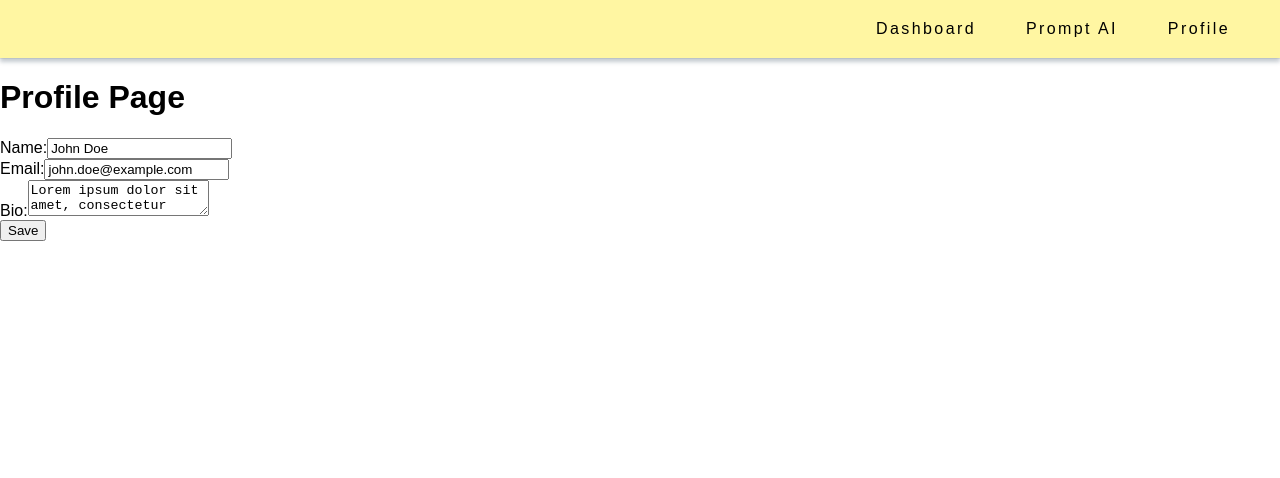
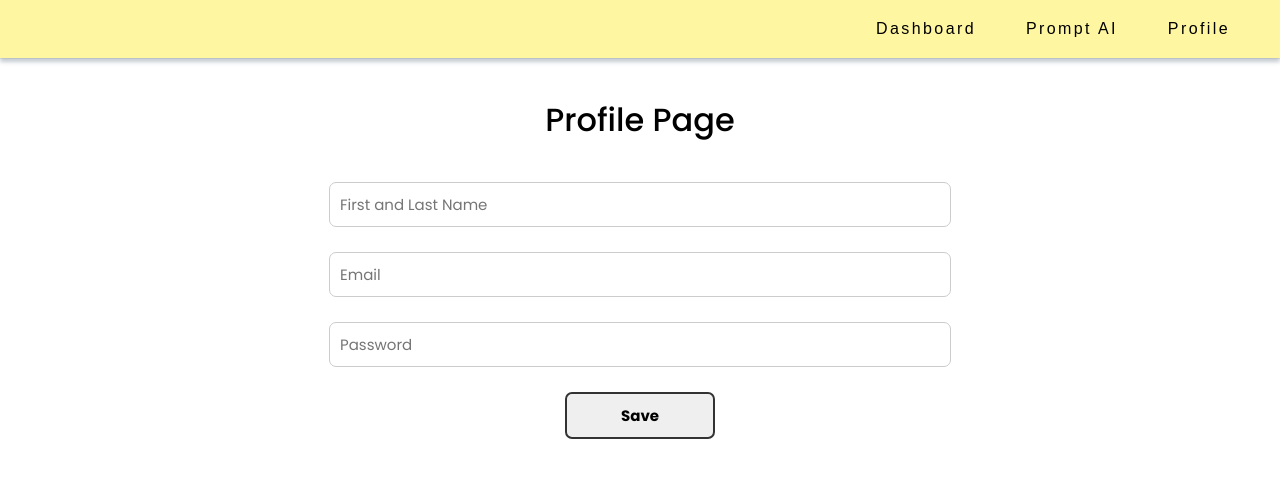
Before and after one commit to BaldoHado/Health-Misinformation-AI-App, a React (Create React App) app in the folder my-app/: page /profile in a window 1280 px wide. Shown: the top 478 px of the page. Built offline with nearby package versions, Linux system fonts and the light colour scheme.

Commit message:
profile changes

```diff
--- a/my-app/src/components/Profile/Profile.module.scss
+++ b/my-app/src/components/Profile/Profile.module.scss
@@ -1,8 +1,77 @@
+.container {
+  margin-top: 50px;
+  text-align: center;
+}
+
 .title {
   font-size: 32px;
   font-weight: 500;
+  font-family: 'Poppins', sans-serif;
+  line-height: 24px;
   text-align: center;
 }
+
+
+.error {
+  font-size: 12px;
+  font-family: 'Poppins', sans-serif;
+}
+
+
 h1 {
   text-align: center;
 }
+
+.formContainer {
+  margin-top: 50px;
+}
+
+.form {
+  display: flex;
+  flex-direction: column;
+}
+
+.formGroup {
+  margin-bottom: 25px;
+}
+
+.label {
+  font-size: 20px;
+  font-family: 'Poppins', sans-serif;
+  //font-weight: bold;
+  margin-bottom: 10px;
+}
+
+.input,
+.textarea {
+  font-size: 15px;
+  font-family: 'Poppins', sans-serif;
+  padding: 10px;
+  border: 1px solid #ccc;
+  border-radius: 7px;
+  width: 100%;
+  width: 600px;
+}
+
+.input:focus,
+.textarea:focus {
+  border-color: #333;
+}
+
+.button {
+  font-size: 15px;
+  font-family: 'Poppins', sans-serif;
+  font-weight: bold;
+  padding: 10px;
+  border: 2px solid #333;
+  border-radius: 7px;
+  color: #000000;
+  cursor: pointer;
+  width: 150px;
+  display: block;
+  margin: 0 auto;
+}
+
+.button:hover {
+  background-color: #a99c9c78;
+}
--- a/my-app/src/components/Profile/Profile.tsx
+++ b/my-app/src/components/Profile/Profile.tsx
@@ -1,59 +1,133 @@
 import React, { useState } from "react";
+import styles from "./Profile.module.scss";
 
 interface UserProfile {
   name: string;
   email: string;
-  bio: string;
+  password: string;
+}
+
+interface FormErrors {
+  name?: string;
+  email?: string;
+  password?: string;
 }
 
 const ProfilePage: React.FC = () => {
   const [profile, setProfile] = useState<UserProfile>({
-    name: "John Doe",
-    email: "john.doe@example.com",
-    bio: "Lorem ipsum dolor sit amet, consectetur adipiscing elit.",
+    name: "",
+    email: "",
+    password: "",
   });
 
-  const handleChange = (
-    event: React.ChangeEvent<HTMLInputElement | HTMLTextAreaElement>
-  ) => {
+  const [formErrors, setFormErrors] = useState<FormErrors>({});
+
+  const handleChange = (event: React.ChangeEvent<HTMLInputElement>) => {
     const { name, value } = event.target;
+
     setProfile((prevProfile) => ({
       ...prevProfile,
       [name]: value,
     }));
   };
 
+  const handleSubmit = async (event: React.FormEvent<HTMLFormElement>) => {
+    event.preventDefault();
+
+    const errors: FormErrors = {};
+
+    if (!profile.name) {
+      errors.name = "Name is required";
+    }
+
+    if (!profile.email) {
+      errors.email = "Email is required";
+    } else {
+      const emailRegex = /^[^@\s]+@[^@\s]+\.[^@\s]+$/;
+      if (!emailRegex.test(profile.email)) {
+        errors.email = "Invalid email format";
+      }
+    }
+
+    if (!profile.password) {
+      errors.password = "Password is required";
+    }
+
+    setFormErrors(errors);
+
+    if (Object.keys(errors).length === 0) {
+      try {
+        const response = await fetch("/api/profile", {
+          method: "POST",
+          headers: {
+            "Content-Type": "application/json",
+          },
+          body: JSON.stringify(profile),
+        });
+
+        if (response.ok) {
+          console.log("Profile saved successfully");
+        } else {
+          console.error("Failed to save profile");
+        }
+      } catch (error) {
+        console.error("Error saving profile:", error);
+      }
+    }
+  };
+
   return (
-    <div>
-      <h1>Profile Page</h1>
-      <form>
-        <label>
-          Name:
+    <div className={styles.container}>
+      <h1 className={styles.title}>Profile Page</h1>
+      <div className={styles.formContainer}>
+        <form onSubmit={handleSubmit} className={styles.form}>
+          <div className={styles.formGroup}>
             <input
               type="text"
               name="name"
+              id="name"
+              placeholder="First and Last Name"
               value={profile.name}
               onChange={handleChange}
+              className={styles.input}
             />
-        </label>
-        <br />
-        <label>
-          Email:
+            {formErrors.name && (
+              <div className={styles.error}>{formErrors.name}</div>
+            )}
+          </div>
+          <div className={styles.formGroup}>
             <input
               type="email"
               name="email"
+              id="email"
+              placeholder="Email"
               value={profile.email}
               onChange={handleChange}
+              className={styles.input}
             />
-        </label>
-        <br />
-        <label>
-          Bio:
-          <textarea name="bio" value={profile.bio} onChange={handleChange} />
-        </label>
-        <br />
-        <button type="submit">Save</button>
+            {formErrors.email && (
+              <div className={styles.error}>{formErrors.email}</div>
+            )}
+          </div>
+          <div className={styles.formGroup}>
+            <input
+              type="password"
+              name="password"
+              id="password"
+              placeholder="Password"
+              value={profile.password}
+              onChange={handleChange}
+              className={styles.input}
+            />
+            {formErrors.password && (
+              <div className={styles.error}>{formErrors.password}</div>
+            )}
+          </div>
+          <button type="submit" className={styles.button}>
+            Save
+          </button>
         </form>
+      </div>
     </div>
   );
 };
```
Lines whose indentation alone changed are shown as unchanged.
